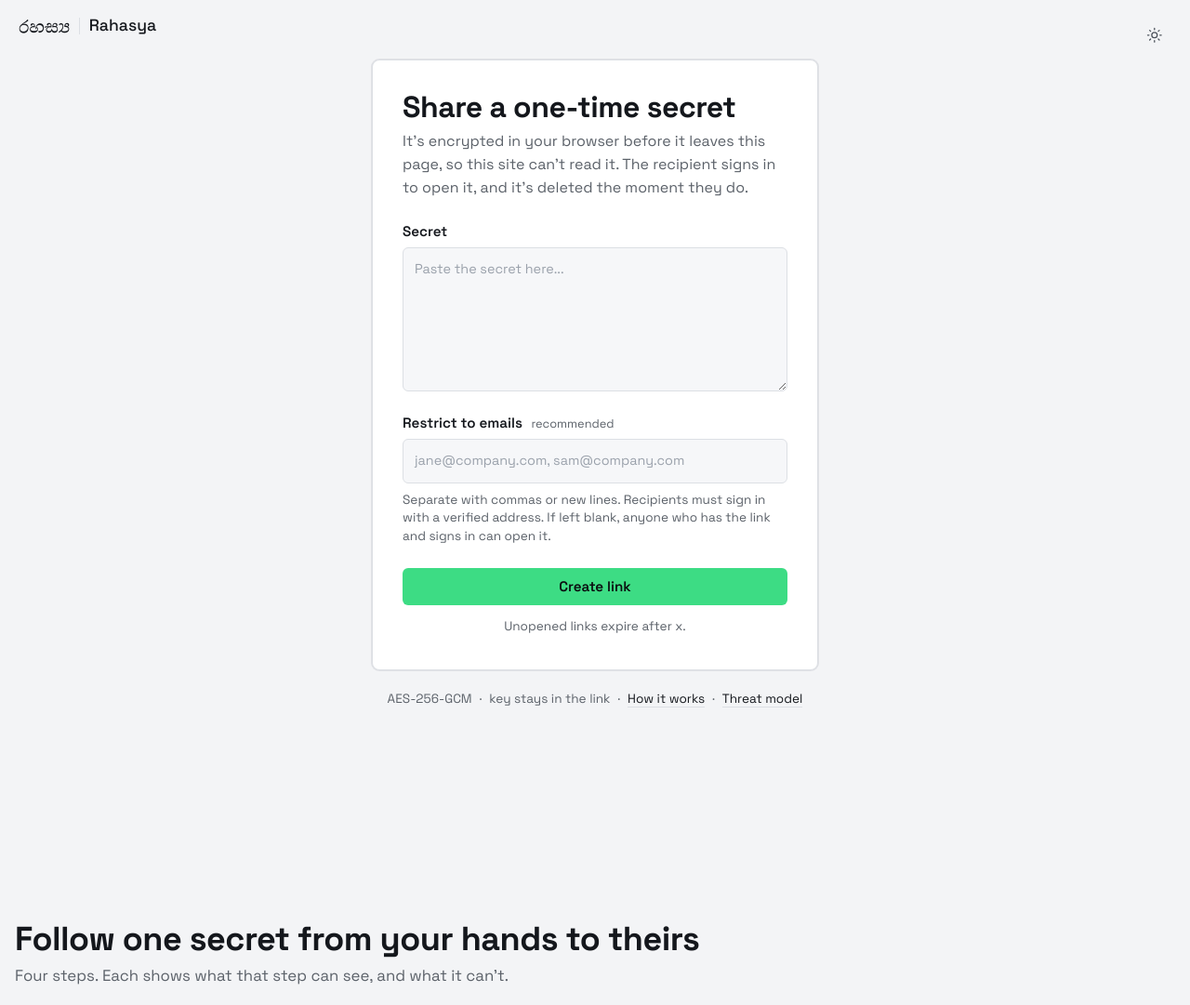
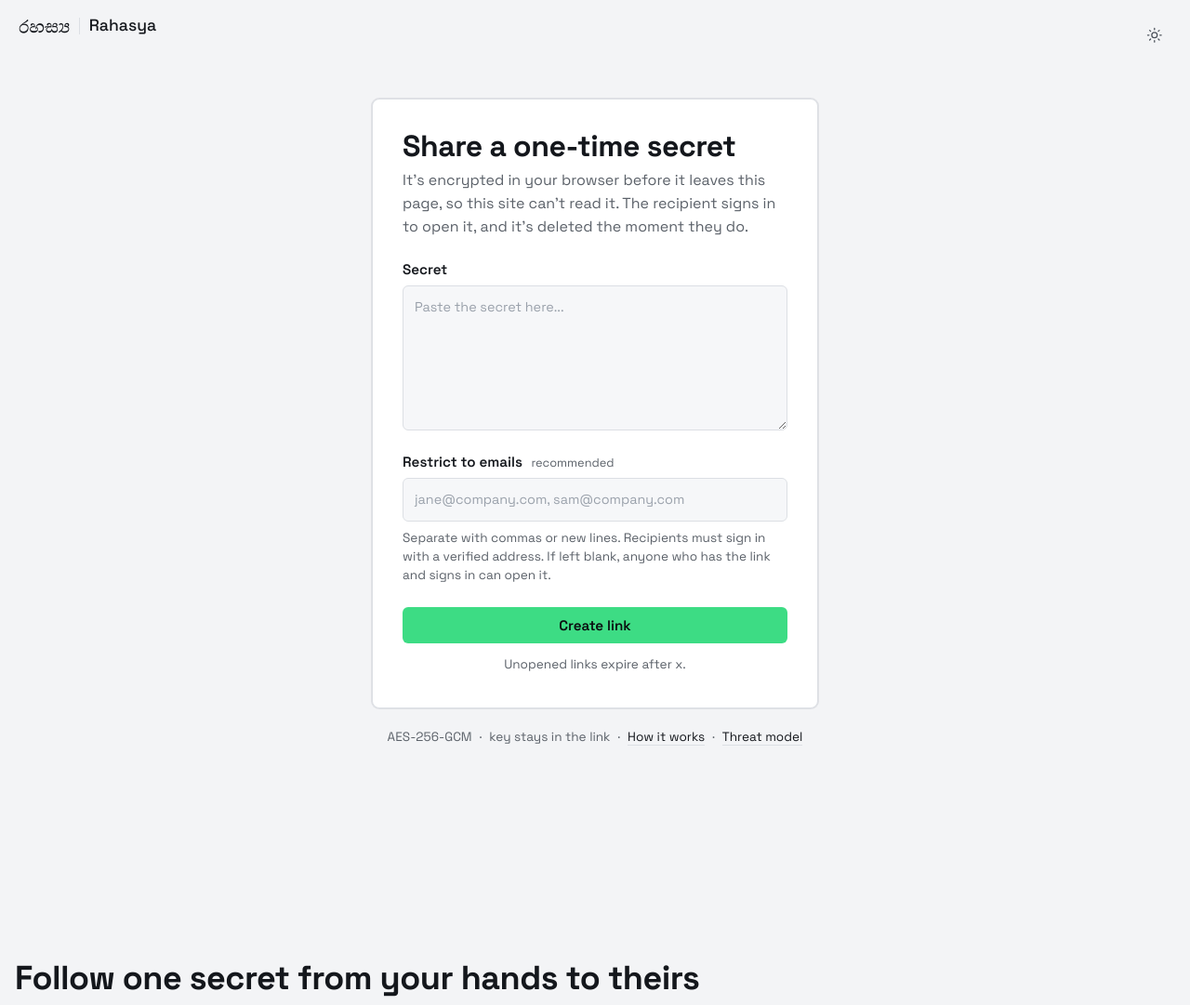
Before and after one commit to sujayamindev/secret-share-tool, a FastAPI app: template app/templates/create.html in a window 1280 px wide. Shown: the top 1081 px of the page at 93% size. Run offline with FastAPI, Linux system fonts and the light colour scheme; the template is opened without the code that fills it: most values are stand-ins (such as "Sample title", 1, 10 or a date in 2020); parts of the project's set-up code (start-up, migrations or seed data) failed here and were passed over.

Commit message:
style(create): centre the card itself vertically; tech line hangs below

```diff
--- a/app/static/style.css
+++ b/app/static/style.css
@@ -511,14 +511,22 @@ a.text-link:hover {
   min-height: calc(100vh - 4rem);
   min-height: calc(100svh - 4rem);
   padding-bottom: 4rem;
-  display: flex;
-  flex-direction: column;
-  align-items: center;
-  justify-content: center;
+  /* Three rows, the outer two equal: the card sits on the viewport's
+     vertical centre, and the line under it hangs in the lower row instead
+     of pulling the card upward. */
+  display: grid;
+  grid-template-rows: 1fr auto 1fr;
+  justify-items: center;
 }
 
 .hero .card {
+  grid-row: 2;
   margin: 0;
+}
+
+.hero .tech-line {
+  grid-row: 3;
+  align-self: start;
 }
 
 .how {
```
